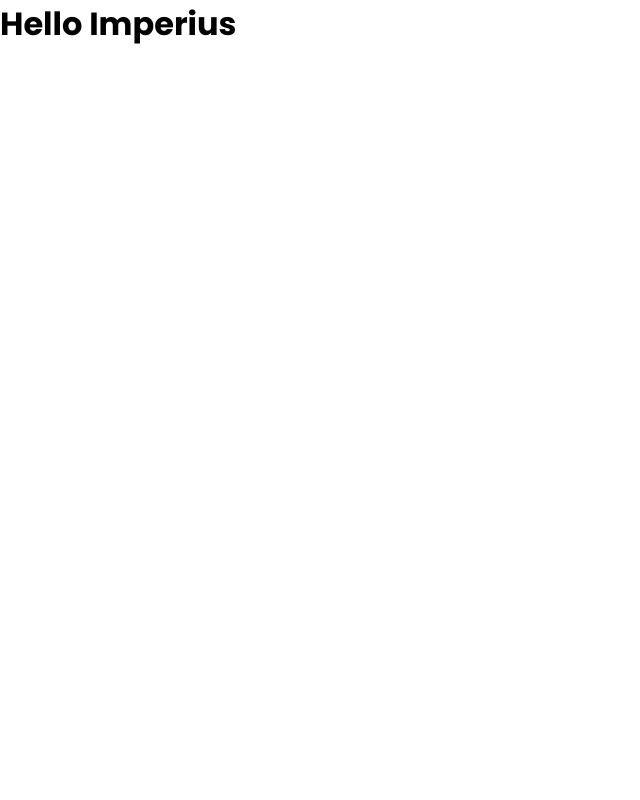
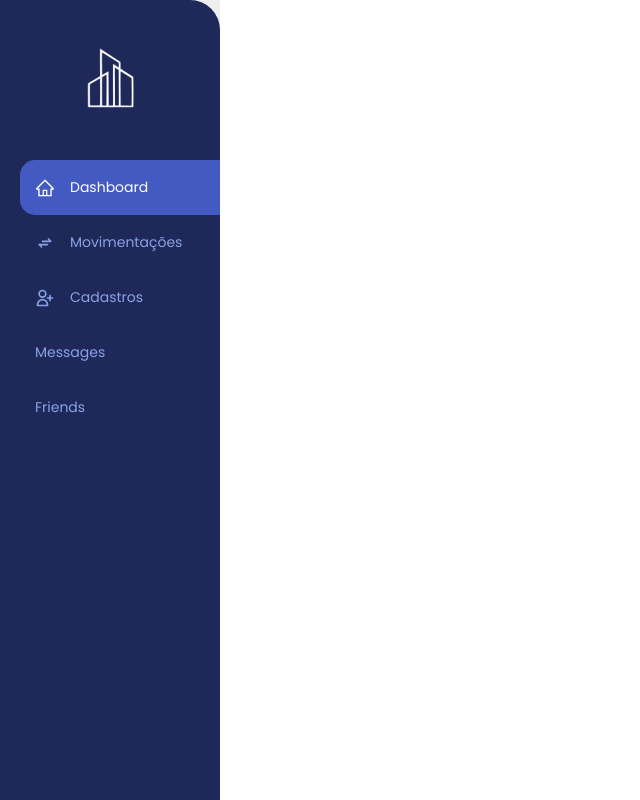
Before and after one commit to brunomart97/proffy-nlw2, a React (Create React App) app: page / in a window 1280 px wide. Shown: the whole page, without its empty margins (0-640 px from the left). Built offline with nearby package versions, Linux system fonts and the light colour scheme.

Commit message:
Lateral menu

```diff
--- a/package.json
+++ b/package.json
@@ -8,6 +8,8 @@
     "@testing-library/user-event": "^12.1.10",
     "react": "^17.0.2",
     "react-dom": "^17.0.2",
+    "react-icons": "^4.2.0",
+    "react-router-dom": "^5.2.0",
     "react-scripts": "4.0.3",
     "sass": "^1.34.0",
     "web-vitals": "^1.0.1"
--- a/src/App.jsx
+++ b/src/App.jsx
@@ -1,18 +1,11 @@
 import './styles/global.scss';
-import './App.scss';
 
-import { useState } from "react";
+import Routes from './routes/Routes';
 
 function App() {
-  const [darkTheme, setDarkTheme] = useState(false);
-
-  function changeTheme() {
-    setDarkTheme(!darkTheme);
-  }
-
   return (
     <div className="App">
-      <h1>Hello Imperius</h1>
+      <Routes />
     </div>
   );
 }
--- /dev/null
+++ b/src/components/Layout/index.jsx
@@ -0,0 +1,19 @@
+import { useState } from "react";
+
+import "./styles.scss";
+
+import Sidebar from '../Sidebar';
+
+export default function Layout() {
+  const [darkTheme, setDarkTheme] = useState(false);
+
+  function changeTheme() {
+    setDarkTheme(!darkTheme);
+  }
+
+  return (
+    <div className="layout">
+      <Sidebar />
+    </div>
+  );
+}
--- a/src/App.scss
+++ b/src/components/Layout/styles.scss
@@ -2,13 +2,13 @@
 // Header
 // ContentHome
 
-.App {
+.layout {
   display: grid;
-  grid-template-columns: 300px auto;
+  grid-template-columns: 220px auto;
   grid-template-rows: 90px auto;
   grid-template-areas:
     'Sidebar Header'
-    'Sidebar ContentHome';
+    'Sidebar Content';
   height: 100vh;
   font-family: 'Poppins', sans-serif;
 }
--- a/src/components/Sidebar/index.jsx
+++ b/src/components/Sidebar/index.jsx
@@ -1,4 +1,10 @@
 import "./styles.scss";
+
+import ImperiusLogo from '../../assets/img/imperius-logo.png';
+
+import { AiOutlineHome } from 'react-icons/ai';
+import { CgArrowsExchange } from 'react-icons/cg';
+import { HiOutlineUserAdd } from 'react-icons/hi';
 
 export default function Sidebar({ darkTheme }) {
   return (
@@ -6,18 +12,21 @@ export default function Sidebar({ darkTheme }) {
       <div className={`sidebar ${darkTheme && "dark"}`}>
         <div className="top">
           <div className={`logo ${darkTheme && "dark"}`}>
-            <SiXbox />
+            <img src={ImperiusLogo} alt="Logo Imperius" />
           </div>
 
           <div className="menu">
             <button className="active">
+              <AiOutlineHome />
               Dashboard
             </button>
             <button>
-              Games
+              <CgArrowsExchange />
+              Movimentações
             </button>
             <button>
-              Store
+              <HiOutlineUserAdd />
+              Cadastros
             </button>
             <button>
               Messages
--- a/src/components/Sidebar/styles.scss
+++ b/src/components/Sidebar/styles.scss
@@ -0,0 +1,79 @@
+.backSidebar {
+  grid-area: Sidebar;
+  width: 100%;
+  height: 100vh;
+  background-color: var(--whiteSecond);
+
+  &.dark {
+    background-color: #20232c;
+  }
+
+  .sidebar {
+    width: 100%;
+    height: 100vh;
+    display: flex;
+    flex-direction: column;
+    justify-content: space-between;
+    padding: 20px 0;
+    border-radius: 0 30px 0 0;
+    background-color: var(--blueFirst);
+
+    &.dark {
+      background-color: #1b1b23;
+    }
+
+    .top {
+      width: 100%;
+      height: auto;
+
+      .logo {
+        width: 100%;
+        height: 120px;
+        display: flex;
+        justify-content: center;
+        align-items: center;
+
+        img {
+          width: 70px;
+        }
+      }
+
+      .menu {
+        width: 100%;
+        margin-top: 20px;
+        padding-left: 20px;
+        display: flex;
+        flex-direction: column;
+        justify-content: space-between;
+        align-items: center;
+
+        button {
+          width: 100%;
+          height: 55px;
+          display: flex;
+          align-items: center;
+          font-family: "Poppins", sans-serif;
+          font-size: 14px;
+          color: var(--blueThird);
+          background-color: transparent;
+          border: none;
+          padding: 5px 15px;
+          text-align: start;
+          border-radius: 15px 0 0 15px;
+          cursor: pointer;
+
+          svg {
+            width: 20px;
+            height: 20px;
+            margin-right: 15px;
+          }
+
+          &.active {
+            background-color: var(--blueSecond);
+            color: #fff;
+          }
+        }
+      }
+    }
+  }
+}
--- /dev/null
+++ b/src/routes/Routes.jsx
@@ -0,0 +1,18 @@
+import { BrowserRouter, Switch, Route } from "react-router-dom";
+
+import Layout from "../components/Layout";
+// import { Main } from "../pages/Main";
+// import { Result } from "../pages/Result";
+
+export default function Routes() {
+  return (
+    <BrowserRouter>
+      <Layout>
+        <Switch>
+          {/* <Route path="/" exact component={Main} />
+          <Route path="/result" component={Result} /> */}
+        </Switch>
+      </Layout>
+    </BrowserRouter>
+  );
+}
--- a/src/styles/global.scss
+++ b/src/styles/global.scss
@@ -18,8 +18,10 @@ a {
 
 :root {
   --blackMain: #000;
-  --whiteMain: #fff;
+  --whiteFirst: #fff;
+  --whiteSecond: #EEEEEE;
   --blueFirst: #1E2959;
   --blueSecond: #425AC1;
-  --blueThird: #5AE1F8;
+  --blueThird: #89A2E6;
+  --redFirst: #da063b;
 }
```
Also changed, not shown: src/assets/img/imperius-logo.png (added).
